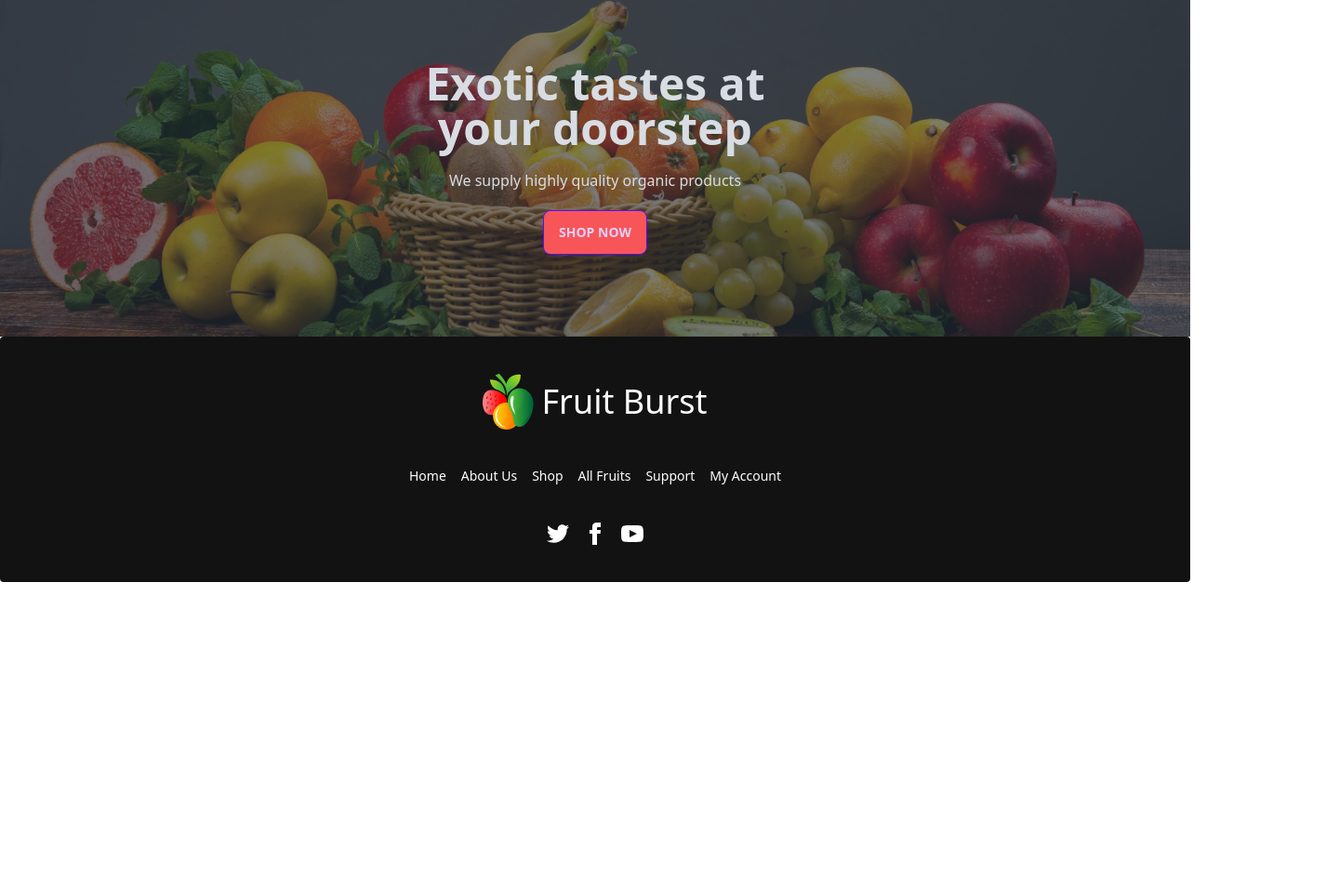
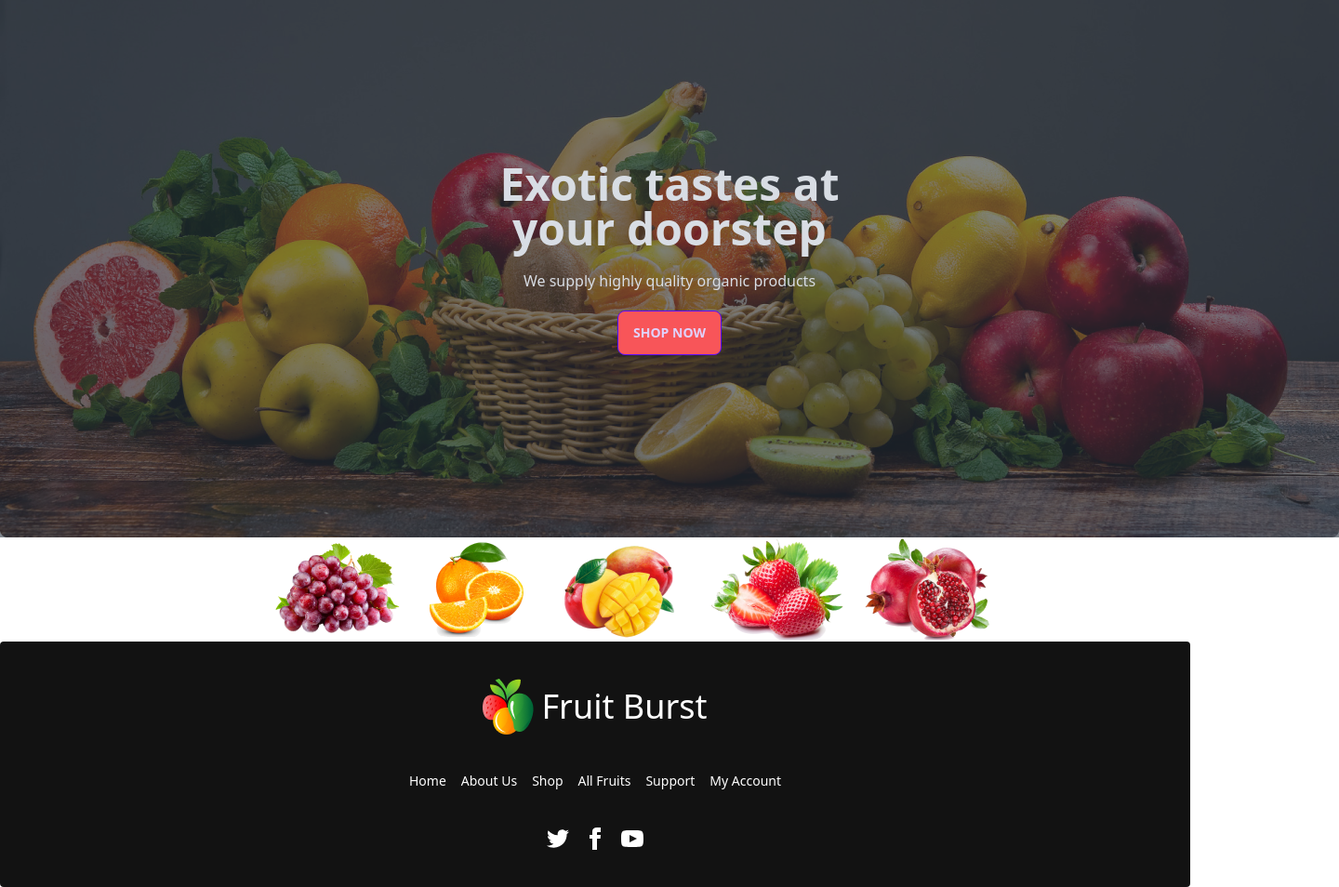
Before and after one commit to asif893461/assignment3-final, a plain HTML site: page index.html in a window 1280 px wide. Shown: the part 190-1144 px from the top of the page at 93% size, 1440 px wide, since content can reach past the window. Before the commit the page ends 816 px from the top, so only its background shows below. Drawn offline with nearby package versions, Linux system fonts and the light colour scheme.

Commit message:
first section finished

```diff
--- a/index.html
+++ b/index.html
@@ -11,17 +11,16 @@
 
 </head>
 <body>
-
 <main>
-
-<div class="flex gap-100  mx-12 text-center bg-[#F85559;] m-5 rounded-full p-5 ">
+  <section>
+    <div class="flex flex-col lg:flex-row gap-100  mx-12 text-center bg-[#F85559;] m-5 rounded-full p-5 ">
       <div class="p-5 mx-5 text-[#FFF;]">
         <a class="link link-hover">Home</a>
         <a class="link link-hover">About Us</a>
         <a class="link link-hover">Shop</a>
         <a class="link link-hover">All Fruits</a>
        </div>
-   <div class="flex gap-1 mx-40 justify-center ">
+       <div class="flex flex-col lg:flex-row gap-1 mx-40 justify-center ">
        <img src="./images/logo.png" alt="">
        <p class=" text-[#FFF;] text-3xl">Fruit Burst</p>
        </div>
@@ -30,7 +29,7 @@
        </div>
     </div>
     <!-- finishes -->
-      <div class="hero h-96 " style="background-image: url(./images/banner1.png);">
+           <div class="hero h-[600px] w-[1440px]  relative" style="background-image: url(./images/banner1.png);">
            <div class="hero-overlay bg-opacity-60"></div>
             <div class="hero-content text-center text-neutral-content">
               <div class="max-w-md">
@@ -40,12 +39,32 @@
               </div>
             </div>
            </div>
+
+            <div class="flex justify-center   ml-[180px]  w-[1000px] rounded-xl bg-[#FFF;] gap-5 mb-[-20]">
+              <div>
+                <img src="./images/fruit1.png" alt="">
+              </div>
+              <div>
+                <img src="./images/fruit2.png" alt="">
+              </div>
+              <div>
+                <img src="./images/fruit3.png" alt="">
+              </div>
+              <div>
+                <img src="./images/fruit4.png" alt="">
+              </div>
+              <div>
+                <img src="./images/fruit5.png" alt="">
+              </div>
+            </div>
+
         </section>
 </main>
 
+
    <!-- Footer section -->
    <footer class="footer footer-center p-10 bg-[#121212;] text-base-content rounded">
-        <div class="flex">
+    <div class="flex flex-col lg:flex-row ">
         <img src="./images/logo.png" alt="">
         <h3 class="text-[#FFF;] text-4xl">Fruit Burst</h3>
     </div>
```
Lines whose indentation alone changed are shown as unchanged.
